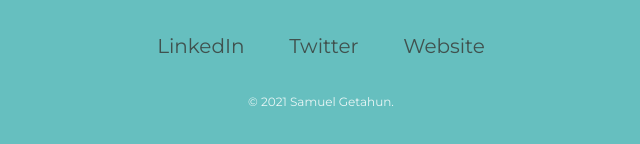
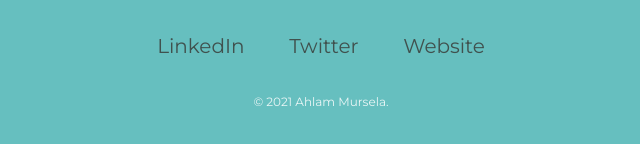
Before and after one commit to ahlamur/mywork, a plain HTML site: page index.html in a window 1280 px wide. Shown: the part 2597-2741 px from the top of the page, 319-959 px from the left. Drawn offline with Linux system fonts and the light colour scheme.

Commit message:
Add files via upload

```diff
--- a/index.html
+++ b/index.html
@@ -65,7 +65,7 @@
       <a class="footer-link" href="https://www.linkedin.com/">LinkedIn</a>
       <a class="footer-link" href="https://twitter.com/">Twitter</a>
       <a class="footer-link" href="https://www.appbrewery.co/">Website</a>
-      <p class="copyright">© 2021 Samuel Getahun.</p>
+      <p class="copyright">© 2021 Ahlam Mursela.</p>
     </div>
   </body>
 </html>
```
